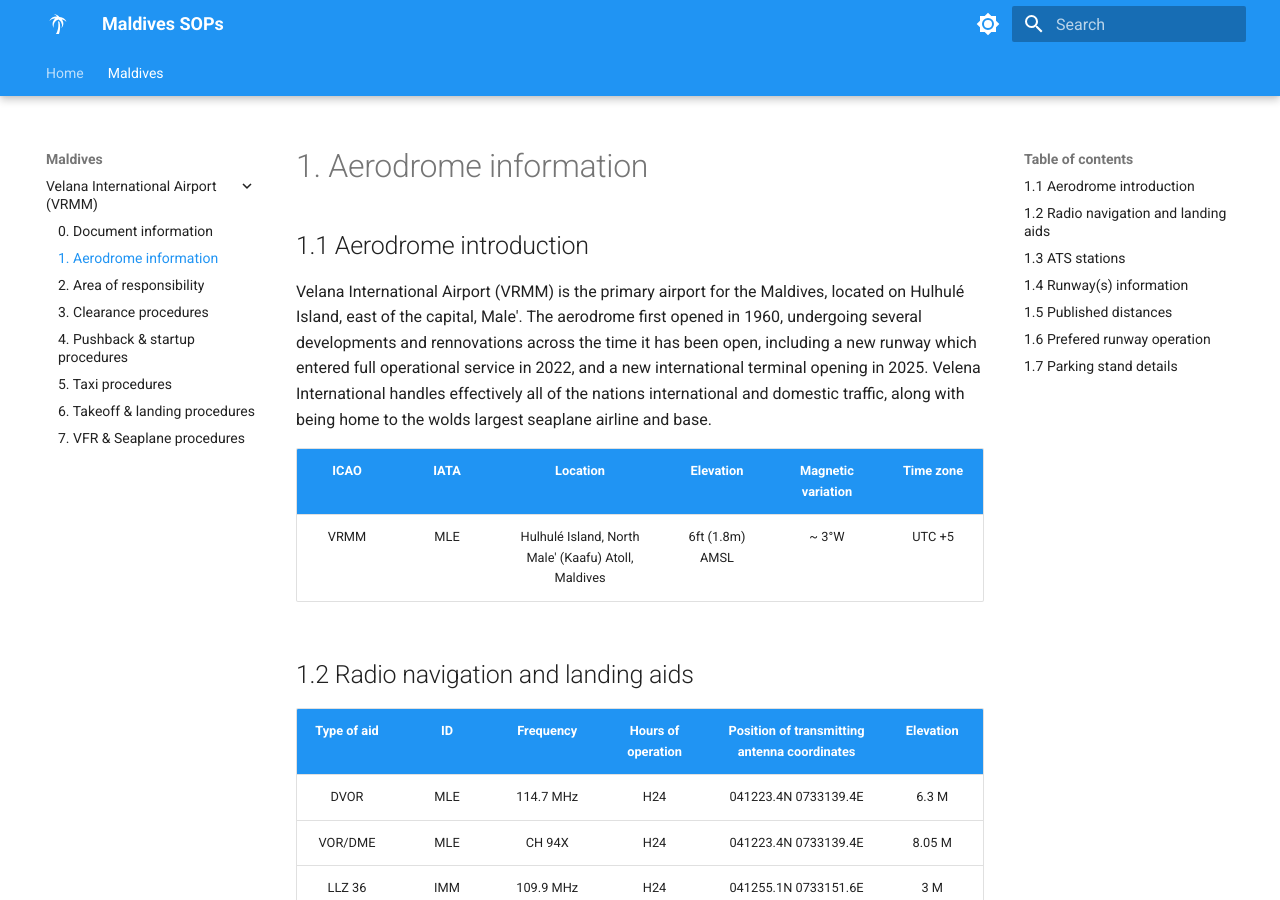
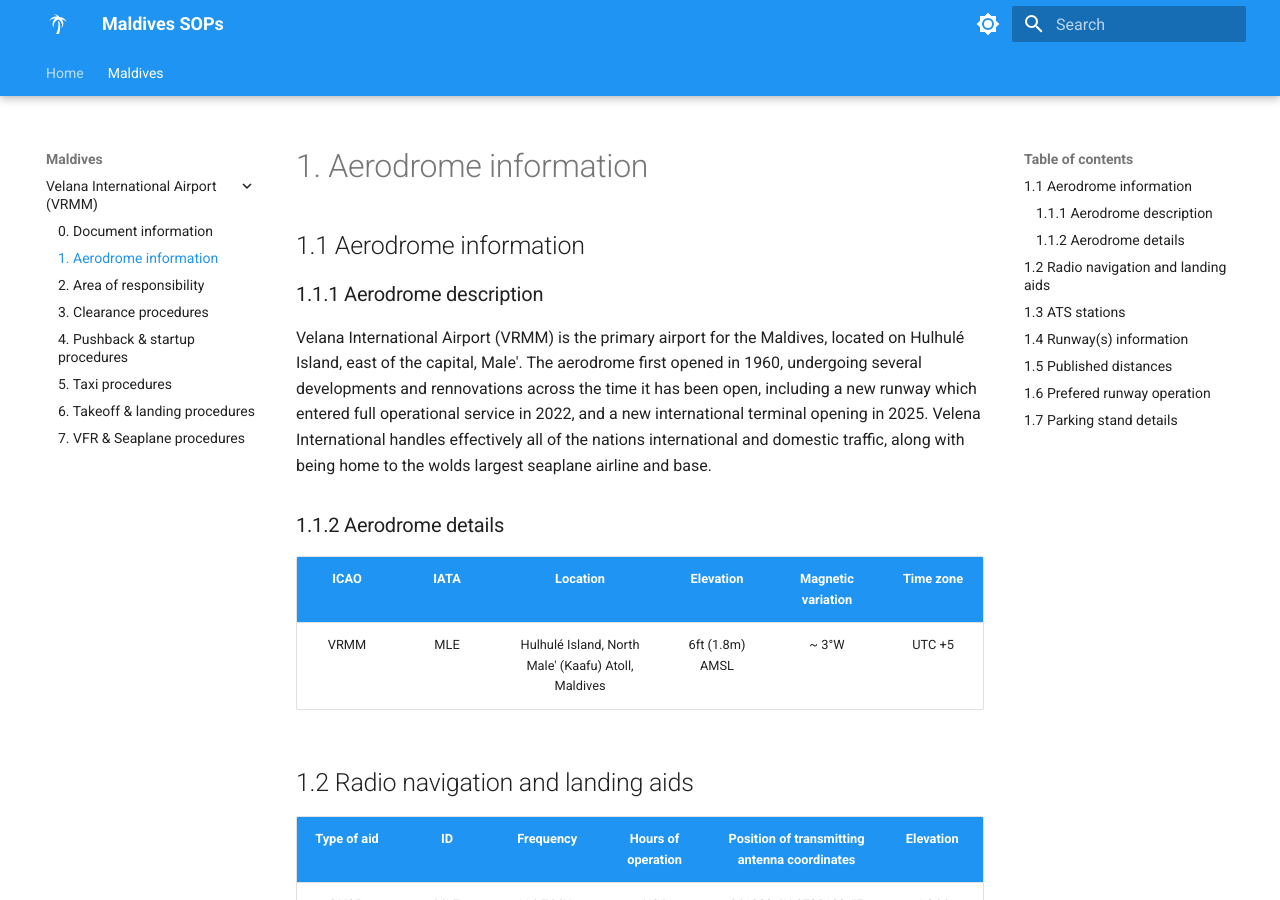
Before and after one commit to DogOnFire7/sop, an MkDocs documentation site: the page built from docs/Maldives/Velana International Airport (VRMM)/1. Aerodrome information.md, in a window 1280 px wide and 900 px high. Built offline with MkDocs 1.6.1 and Material for MkDocs 9.7.7, drawn with Linux system fonts in a browser that asks for light colours.

Commit message:
subheadings add

```diff
--- a/docs/Maldives/Velana International Airport (VRMM)/1. Aerodrome information.md
+++ b/docs/Maldives/Velana International Airport (VRMM)/1. Aerodrome information.md
@@ -1,6 +1,8 @@
-## 1.1 Aerodrome introduction
+## 1.1 Aerodrome information
+### 1.1.1 Aerodrome description
 Velana International Airport (VRMM) is the primary airport for the Maldives, located on Hulhulé Island, east of the capital, Male'. The aerodrome first opened in 1960, undergoing several developments and rennovations across the time it has been open, including a new runway which entered full operational service in 2022, and a new international terminal opening in 2025. Velena International handles effectively all of the nations international and domestic traffic, along with being home to the wolds largest seaplane airline and base.
 
+### 1.1.2 Aerodrome details
 | ICAO | IATA | Location | Elevation | Magnetic variation | Time zone |
 |:---:|:---:|:---:|:---:|:---:|:---:|
 | VRMM | MLE | Hulhulé Island, North Male' (Kaafu) Atoll, Maldives | 6ft (1.8m) AMSL | ~ 3°W | UTC +5 |
```
